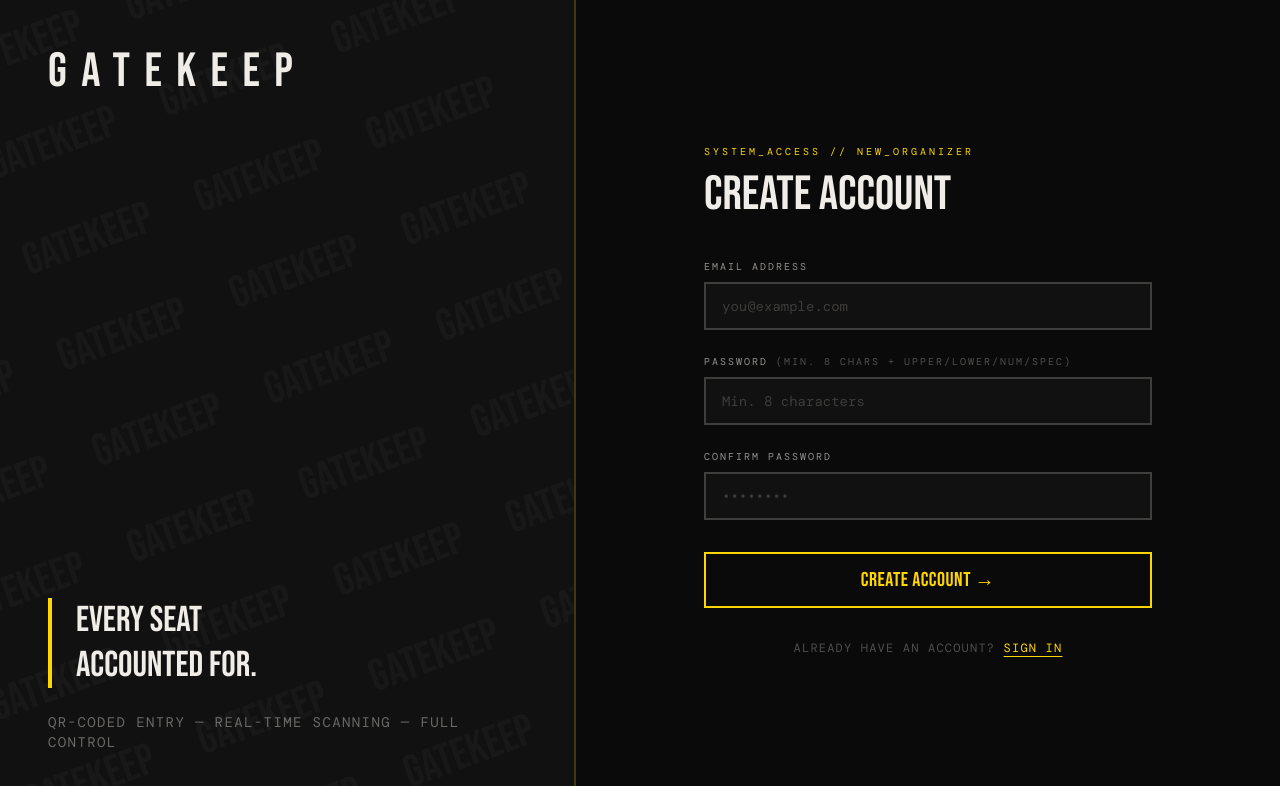
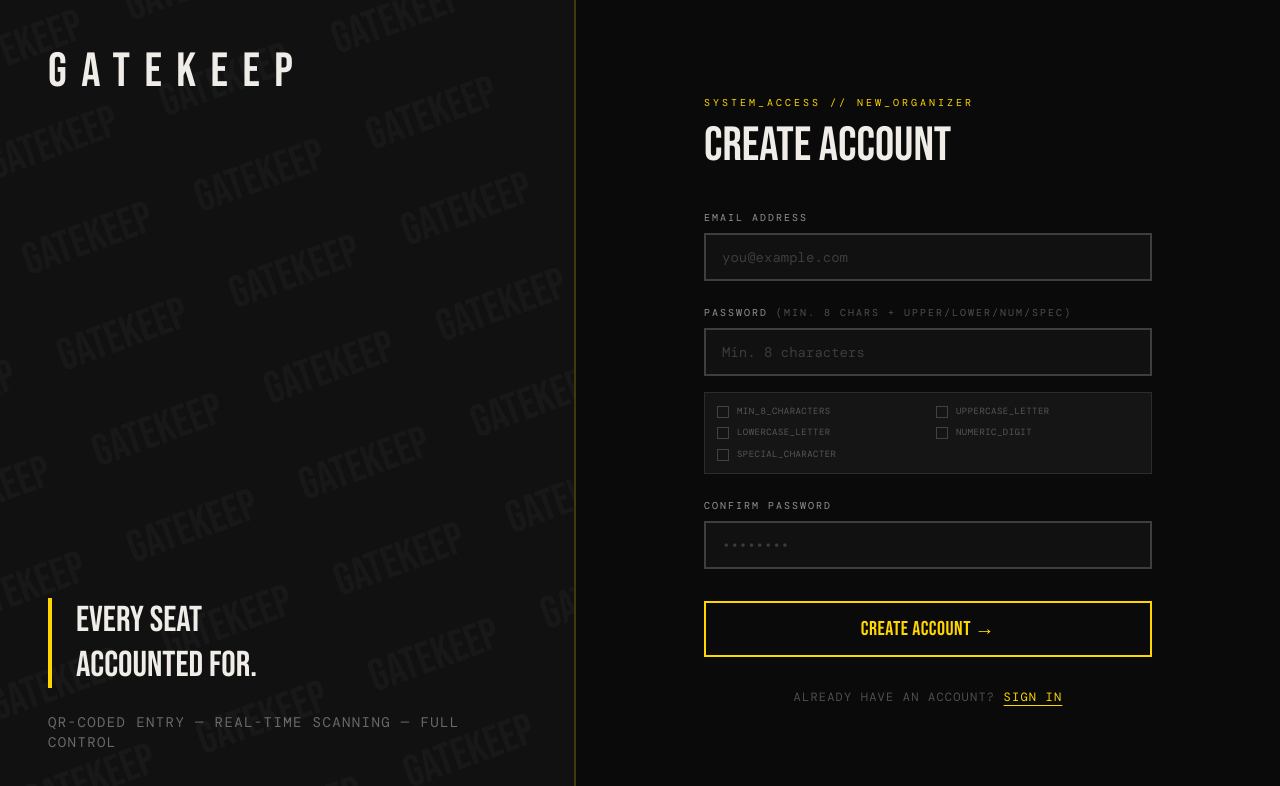
Before and after one commit to Dcomtech1/gatekeeper, a Next.js app: page /signup in a window 1280 px wide. Shown: the top 786 px of the page. Built offline with nearby package versions, Linux system fonts and the light colour scheme.

Commit message:
feat: add password requirements checklist to signup form with validation indicators

```diff
--- a/app/(auth)/signup/page.tsx
+++ b/app/(auth)/signup/page.tsx
@@ -4,12 +4,23 @@
 import Link from 'next/link'
 import { signup } from '@/app/actions/auth'
 import { Button } from '@/components/ui/button'
+import { Check } from 'lucide-react'
+import { cn } from '@/lib/utils'
 import { signupSchema } from '@/lib/validations/auth'
 import { ZodError } from 'zod'
 
 export default function SignupPage() {
   const [error, setError] = useState<string | null>(null)
   const [loading, setLoading] = useState(false)
+  const [password, setPassword] = useState('')
+
+  const requirements = [
+    { label: 'MIN_8_CHARACTERS', test: (pw: string) => pw.length >= 8 },
+    { label: 'UPPERCASE_LETTER', test: (pw: string) => /[A-Z]/.test(pw) },
+    { label: 'LOWERCASE_LETTER', test: (pw: string) => /[a-z]/.test(pw) },
+    { label: 'NUMERIC_DIGIT', test: (pw: string) => /[0-9]/.test(pw) },
+    { label: 'SPECIAL_CHARACTER', test: (pw: string) => /[^A-Za-z0-9]/.test(pw) },
+  ]
 
   async function handleSubmit(formData: FormData) {
     setLoading(true)
@@ -89,9 +100,35 @@
             type="password"
             autoComplete="new-password"
             required
+            value={password}
+            onChange={(e) => setPassword(e.target.value)}
             placeholder="Min. 8 characters"
             className="w-full bg-secondary border-2 border-foreground/20 text-foreground font-mono text-sm px-4 py-3 placeholder:text-foreground/20 focus:outline-none focus:border-signal transition-colors"
           />
+
+          {/* Password Requirements Checklist */}
+          <div className="grid grid-cols-1 sm:grid-cols-2 gap-x-4 gap-y-2 mt-2 bg-foreground/5 p-3 border border-foreground/10">
+            {requirements.map((req) => {
+              const isMet = req.test(password)
+              return (
+                <div
+                  key={req.label}
+                  className={cn(
+                    "flex items-center gap-2 font-mono text-[9px] uppercase tracking-wider transition-colors",
+                    isMet ? "text-signal" : "text-foreground/30"
+                  )}
+                >
+                  <div className={cn(
+                    "size-3 border flex items-center justify-center shrink-0",
+                    isMet ? "border-signal bg-signal/10" : "border-foreground/20"
+                  )}>
+                    {isMet && <Check className="size-2" strokeWidth={4} />}
+                  </div>
+                  {req.label}
+                </div>
+              )
+            })}
+          </div>
         </div>
 
         <div className="flex flex-col gap-2">
```
